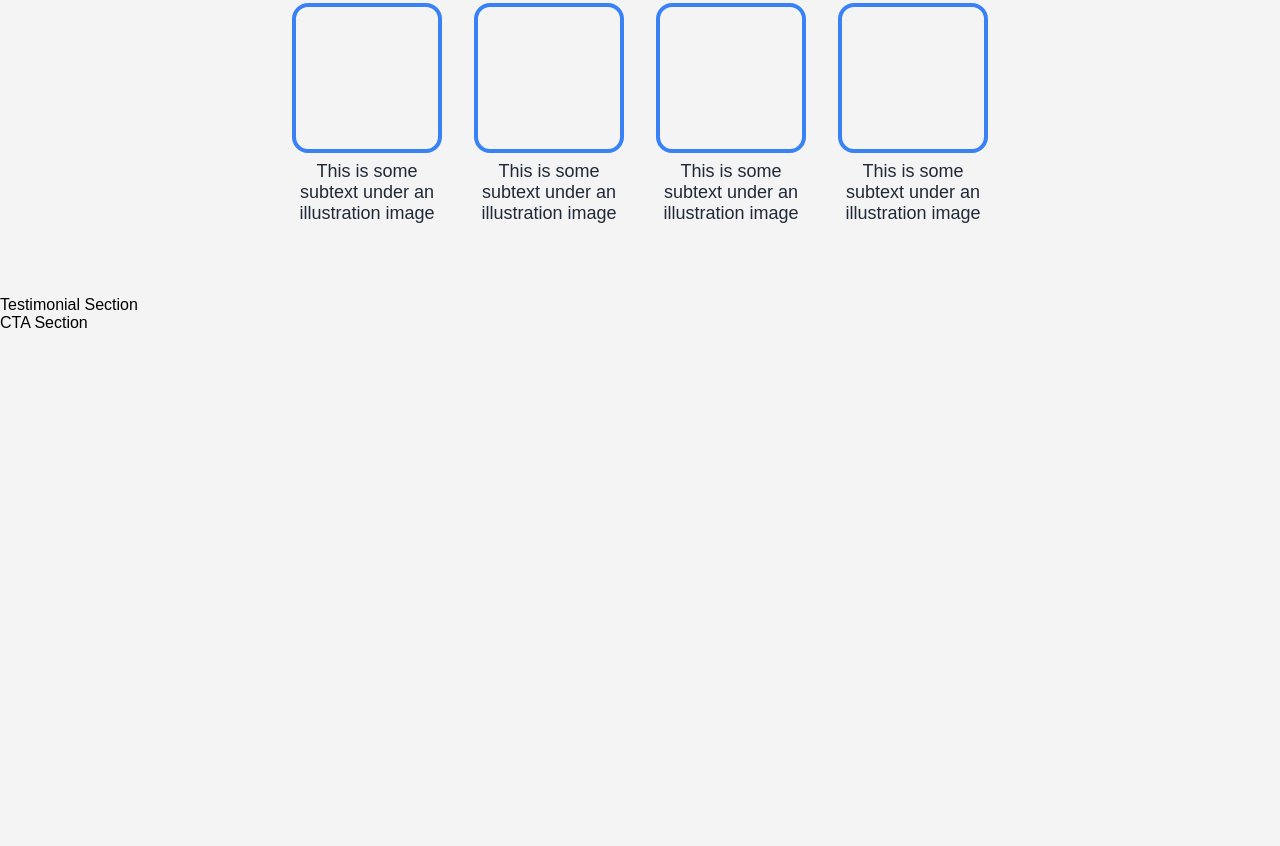
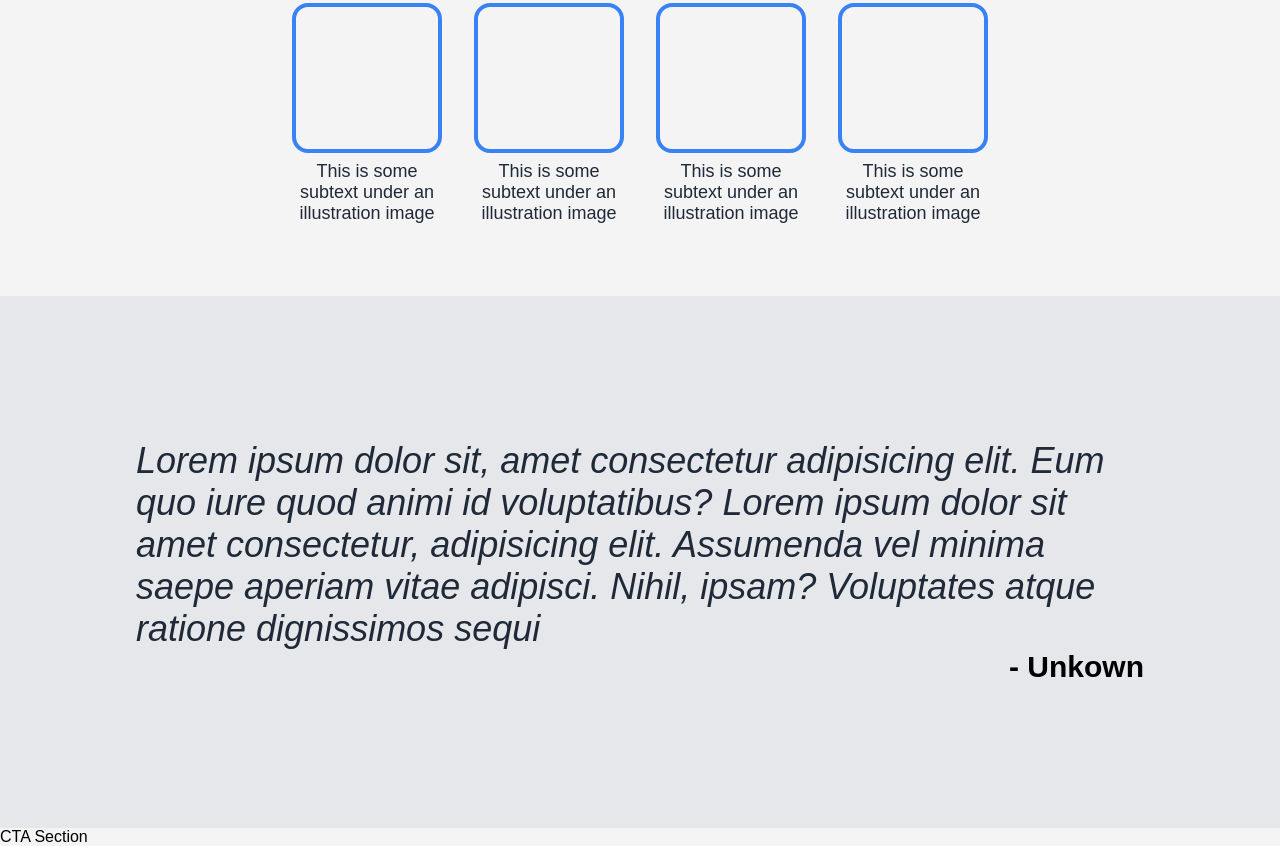
Before and after one commit to fath-nasrudin/kedai-madjoe-moendoer, a plain HTML site: page index.html in a window 1280 px wide. Shown: the part 621-1467 px from the top of the page. Before the commit the page ends 953 px from the top, so only its background shows below. Drawn offline with Linux system fonts and the light colour scheme.

Commit message:
feat(testimonials): Add testimonials section

```diff
--- a/index.html
+++ b/index.html
@@ -65,7 +65,14 @@
 
 
     <!-- Testimonial section -->
-    <section>Testimonial Section</section>
+    <section class="testimonial-section">
+        <div class="container quote">
+            <p class="quote-text">Lorem ipsum dolor sit, amet consectetur adipisicing elit. Eum quo iure quod animi id
+                voluptatibus? Lorem ipsum dolor sit amet consectetur, adipisicing elit. Assumenda vel minima saepe
+                aperiam vitae adipisci. Nihil, ipsam? Voluptates atque ratione dignissimos sequi</p>
+            <p class="quote-by">- Unkown</p>
+        </div>
+    </section>
 
     <!-- CTA section -->
     <section>CTA Section</section>
--- a/style.css
+++ b/style.css
@@ -1,12 +1,13 @@
 /* reset */
 * {
-  margin: 0;
-  padding: 0;
-  box-sizing: border-box;
+    margin: 0;
+    padding: 0;
+    box-sizing: border-box;
 }
+
 body {
-  font-family: 'Arial', sans-serif;
-  background-color: #f4f4f4;
+    font-family: 'Arial', sans-serif;
+    background-color: #f4f4f4;
 }
 
 ul {
@@ -58,22 +59,25 @@ ul {
     font-size: 18px;
 }
 
-.hero > * {
+.hero>* {
     flex: 1;
 }
 
-.hero-text > h1, .hero-text > p {
+.hero-text>h1,
+.hero-text>p {
     margin-bottom: 32px;
 }
 
-.hero-text> h1 {
+.hero-text>h1 {
     font-size: 3rem;
     color: #f9faf8;
     font-weight: 900;
 }
+
 .hero-text>p {
     color: #e5e7eb;
 }
+
 a.cta-button {
     text-decoration: none;
     color: white;
@@ -117,7 +121,7 @@ a.cta-button {
 
 .product-card {
     width: 150px;
-    color:#1f2937;
+    color: #1f2937;
     display: flex;
     gap: 8px;
     flex-direction: column;
@@ -130,3 +134,26 @@ a.cta-button {
     border: 4px solid #3882f6;
     border-radius: 16px;
 }
+
+/* testimonial section */
+.testimonial-section {
+    background-color: #e5e7eb;
+    padding-block: 48px;
+}
+
+.quote {
+    padding: 96px;
+}
+
+.quote-text {
+    font-size: 36px;
+    font-style: italic;
+    font-weight: 300;
+    color: #1f2937;
+}
+
+.quote-by {
+    font-size: 30px;
+    font-weight: 600;
+    text-align: right;
+}
```
